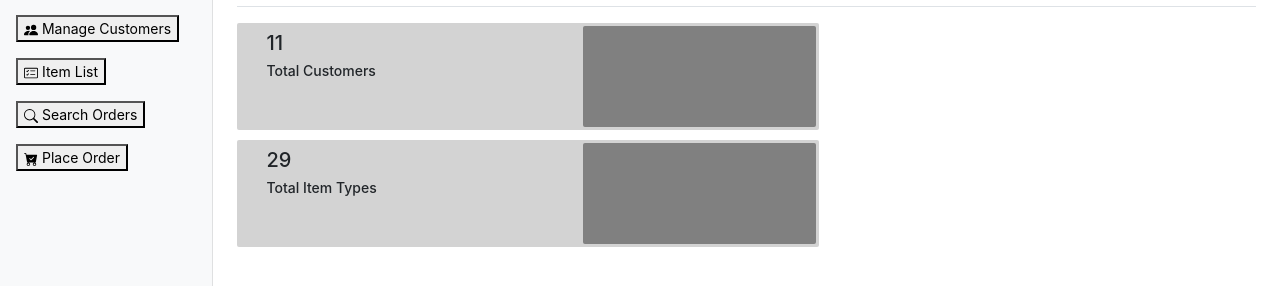
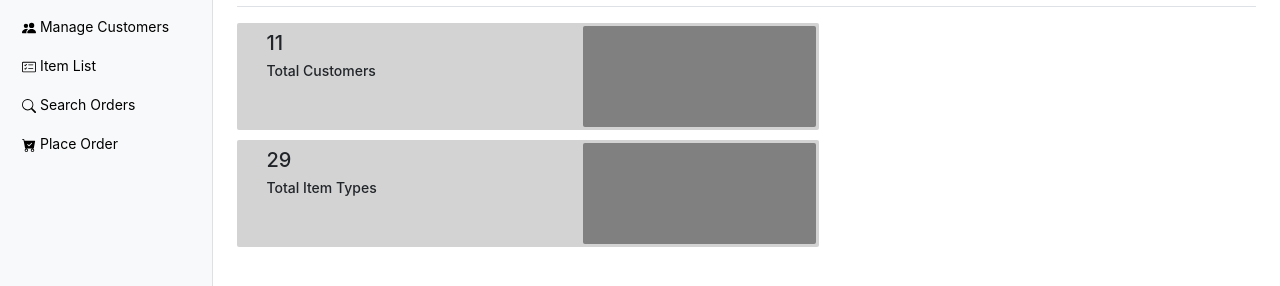
Before and after one commit to Minesha-Kodithuwakku/web-pos-bootstrap, a website: page web-pos/index.html in a window 1280 px wide. Shown: the part 104-390 px from the top of the page. Drawn offline with nearby package versions, Linux system fonts and the light colour scheme.

Commit message:
complete dashboard and Manage Customer

```diff
--- a/web-pos/css/dashboard.css
+++ b/web-pos/css/dashboard.css
@@ -1,18 +1,11 @@
 body {
     font-size: .875rem;
 }
-
 .feather {
     width: 16px;
     height: 16px;
     vertical-align: text-bottom;
-
 }
-
-/*
- * Sidebar
- */
-
 .sidebar {
     position: fixed;
     top: 0;
@@ -21,16 +14,12 @@ body {
     z-index: 100; /* Behind the navbar */
     padding: 48px 0 0; /* Height of navbar */
     box-shadow: inset -1px 0 0 rgba(0, 0, 0, .1);
-
 }
-
 @media (max-width: 767.98px) {
     .sidebar {
         top: 5rem;
-
     }
 }
-
 .sidebar-sticky {
     position: relative;
     top: 0;
@@ -39,49 +28,36 @@ body {
     overflow-x: hidden;
     overflow-y: auto; /* Scrollable contents if viewport is shorter than content. */
 }
-
 @supports ((position: -webkit-sticky) or (position: sticky)) {
     .sidebar-sticky {
         position: -webkit-sticky;
         position: sticky;
-
     }
 }
-
 .sidebar .nav-link {
     font-weight: 500;
     color: #333;
-
 }
-
 .sidebar .nav-link .feather {
     margin-right: 4px;
     color: #999;
-
 }
-
 .sidebar .nav-link.active {
     color: #007bff;
-
 }
-
 .sidebar .nav-link:hover .feather,
 .sidebar .nav-link.active .feather {
     color: inherit;
-
 }
-
 .sidebar-heading {
     font-size: .75rem;
     text-transform: uppercase;
-
 }
 .input-group .input-group-addon {
     background-color: transparent;
     border-radius: 0;
     border-right-width: 0;
     border-color: gray;
-
 }
 .flatRed {
     background-color: gray;
@@ -89,7 +65,6 @@ body {
 .flatGreen {
     background-color: gray;
 }
-
 .dashboard-stats {
     background-color: lightgrey;
     position: relative;
@@ -101,9 +76,7 @@ body {
     width: 100%;
     text-align: left;
     margin-bottom: 10px;
-
 }
-
 @media only screen and (max-width: 767px) {
     .top-bar img.flag_img {
         width: 20px !important;
@@ -122,19 +95,13 @@ body {
     .dashboard-stats .left {
         float: left;
         padding-top: 5px;
-
     }
-
     .dashboard-stats .left h3 {
         font-size: 20px;
-
     }
-
     .dashboard-stats .left h4 {
         font-size: 14px;
-
     }
-
     .dashboard-stats .right {
         position: absolute;
         right: 3px;
@@ -145,15 +112,16 @@ body {
         font-size: 38px;
         text-align: center;
         color: #FFFFFF;
-
     }
-
     .dashboard-stats .right i {
         vertical-align: middle;
         line-height: 107px;
     }
 }
-
 #to-align{
     margin-top: 10px;
 }
+.nav-item button{
+    border: none;
+    background-color: transparent;
+}
```
Also changed, not shown: web-pos/css/style-customer.css (+0 -12 lines), web-pos/index.html (+0 -4 lines).
